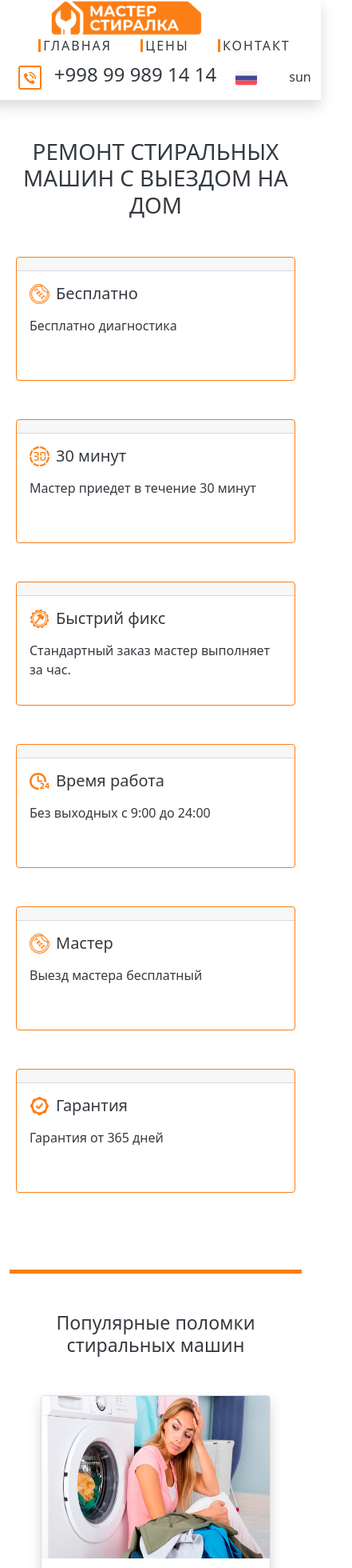
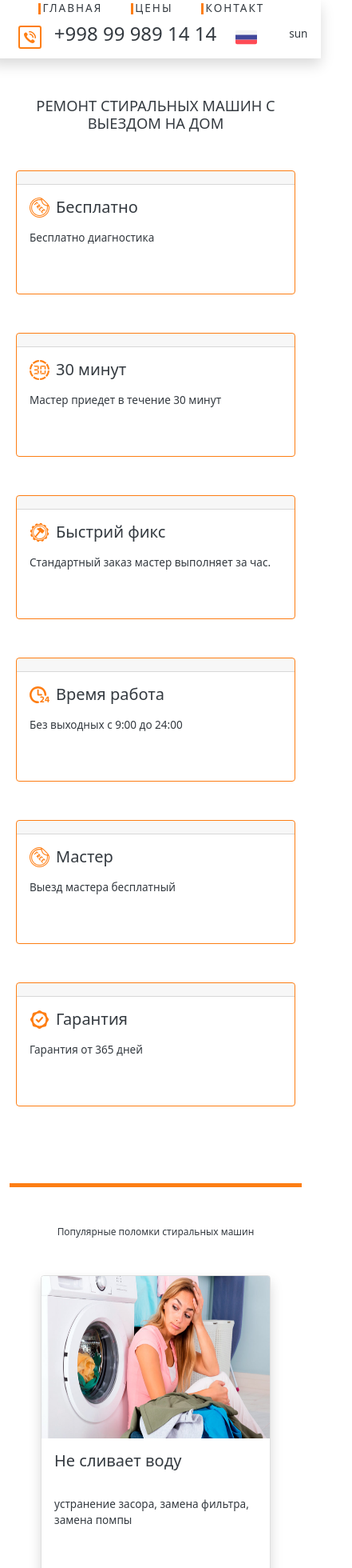
Before and after one commit to Jasurbek-Zaripov/washing-machine, a Nuxt app: page / in a window 390 px wide. Shown: the top 1960 px of the page at 80% size, 441 px wide, since content can reach past the window. Built offline with nearby package versions, Linux system fonts and the light colour scheme; some icons are missing.

Commit message:
added responsive

```diff
--- a/components/TheBody.vue
+++ b/components/TheBody.vue
@@ -29,7 +29,9 @@
                         <img :src="problem.img" style="width: 286px;height: 203px;" class="card-img-top" alt="...">
                         <div class="card-body">
                             <h5 class="card-title" style="height: 3rem; overflow-y: hidden;">{{ problem.title }}</h5>
-                            <p class="card-text" style="height: 8rem; overflow-y: hidden;">{{ problem.body }}</p>
+                            <p class="card-text card-text-dinamic">
+                                {{ problem.body }}
+                            </p>
                             <TheButton style="margin: 2rem auto 0.6rem auto;width: fit-content;" />
                         </div>
                     </div>
@@ -49,8 +51,8 @@
         </div>
         <div class="mt-5">
             <h3 class="text-center mb-5">{{ data.steps.title }}</h3>
-            <div class="d-flex justify-content-between" style="flex-wrap: wrap;">
-                <div class="step-body shadow" v-for="(step, idx) of data.steps.items" :key="idx">
+            <div class="row">
+                <div class="col-xl-5 shadow m-3 step-body" v-for="(step, idx) of data.steps.items" :key="idx">
                     <div class="w-50 p-3">
                         <h1>{{ '0' + (idx + 1) }}</h1>
                         <h3 class="text-uppercase">{{ step.name }}</h3>
@@ -128,8 +130,6 @@ event.on('lang', init);
     border-radius: 3px;
     display: flex;
     position: relative;
-    height: 300px;
-    width: 48%;
     background-color: #ffffffa1;
     color: black;
 }
@@ -166,4 +166,8 @@ hr {
     background-color: transparent;
     margin: auto;
 }
+
+.card-text-dinamic {
+    height: calc(5.5rem + 0.6vw);
+}
 </style>
--- a/components/TheNavigate.vue
+++ b/components/TheNavigate.vue
@@ -1,7 +1,7 @@
 <template>
     <div class="head" :class="mode && 'light'">
         <header class="row shadow px-3 mb-3">
-            <div class="col d-flex justify-content-start align-items-end">
+            <div class="col d-flex justify-content-start align-items-end" id="display-none">
                 <img class="ms-5" src="/company/orange.png" style="height: 45px;">
             </div>
             <div class="col d-flex justify-content-start align-items-center">
--- a/nuxt.config.ts
+++ b/nuxt.config.ts
@@ -10,7 +10,7 @@ export default defineNuxtConfig({
             script: [
                 { src: "https://code.iconify.design/1/1.0.4/iconify.min.js" }
             ],
-            title: 'Master stirka',
+            title: 'Master stiral',
             link: [
                 {
                     href: "https://cdn.jsdelivr.net/npm/bootstrap@5.0.2/dist/css/bootstrap.min.css",
--- a/public/style/style.css
+++ b/public/style/style.css
@@ -100,3 +100,25 @@ ul li a:hover::before {
 .border-color {
     border-color: var(--bs-orange);
 }
+
+
+@media only screen and (max-width: 1006px) {
+    #display-none {
+        display: none !important;
+    }
+
+    .h1,
+    h1 {
+        font-size: calc(1rem + .6vw);
+    }
+
+    .h3,
+    h3 {
+        font-size: calc(0.6rem + .6vw);
+    }
+
+    body {
+        font-size: calc(0.7rem + .6vw);
+    }
+
+}
```
